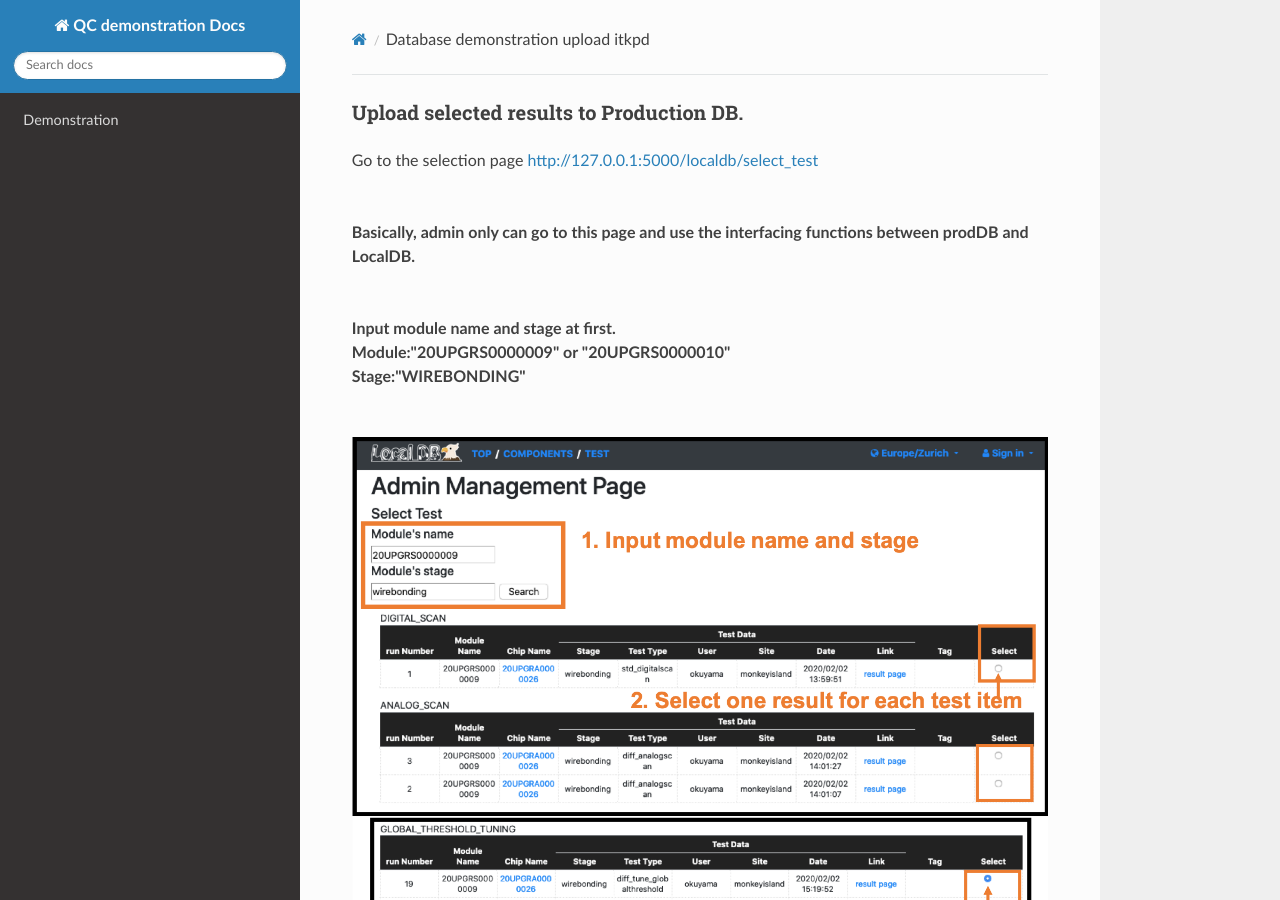
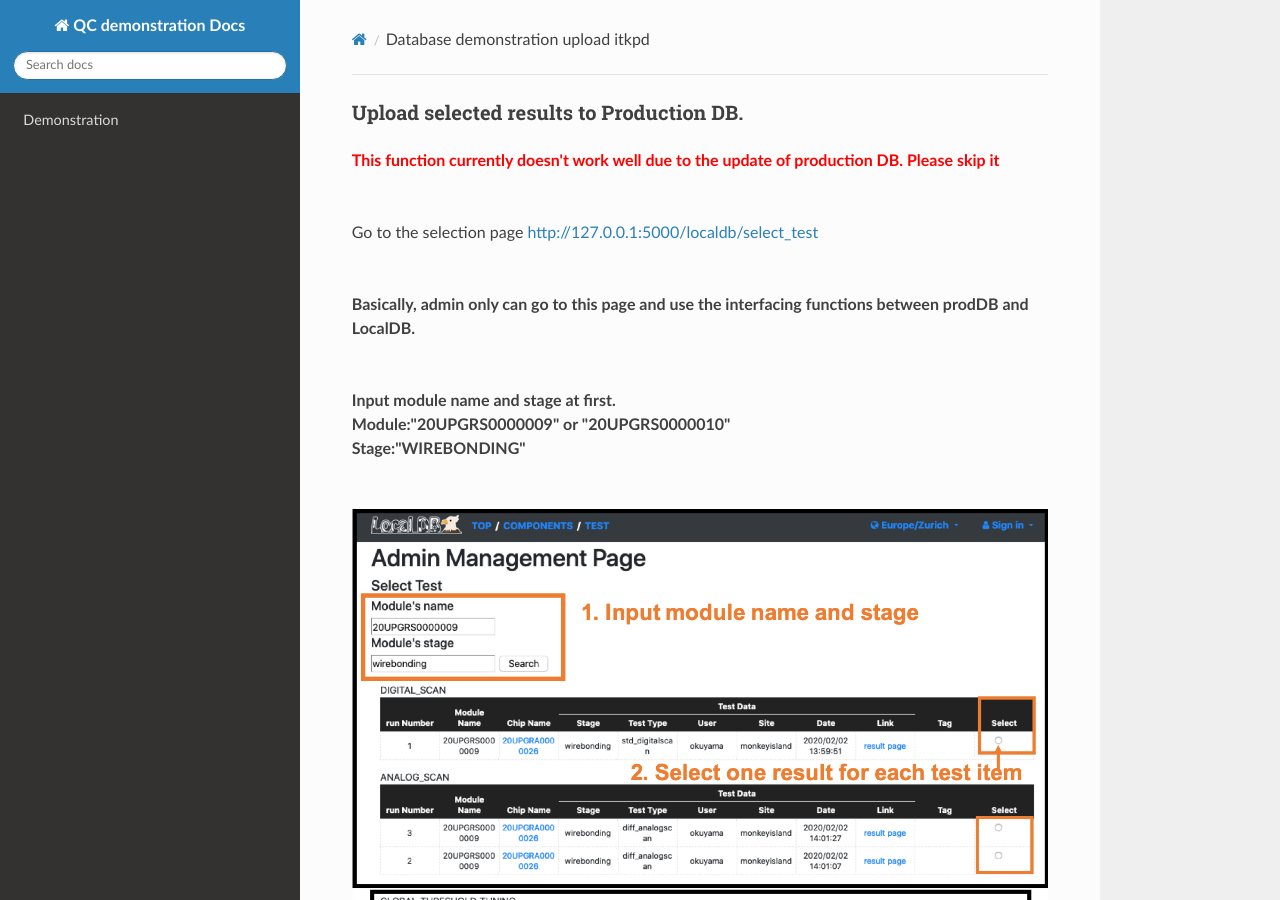
Before and after one commit to jlab-hep/qc-demonstration, an MkDocs documentation site: the page built from docs/database_demonstration_upload_itkpd.md, in a window 1280 px wide and 900 px high. Built offline with MkDocs 1.6.1, drawn with Linux system fonts in a browser that asks for light colours; nearby versions of some CDN libraries; old or Windows-style settings are respelled for this version of MkDocs.

Commit message:
put a sentence that means the upload function does not work well

```diff
--- a/docs/database_demonstration_upload_itkpd.md
+++ b/docs/database_demonstration_upload_itkpd.md
@@ -1,4 +1,8 @@
 ### Upload selected results to Production DB.
+<span style="color: red; ">
+**This function currently doesn't work well due to the update of production DB. Please skip it**<br><br>
+</span>
+
 
 Go to the selection page [http://127.0.0.1:5000/localdb/select_test](http://127.0.0.1:5000/localdb/select_test)<br><br>
 
```
